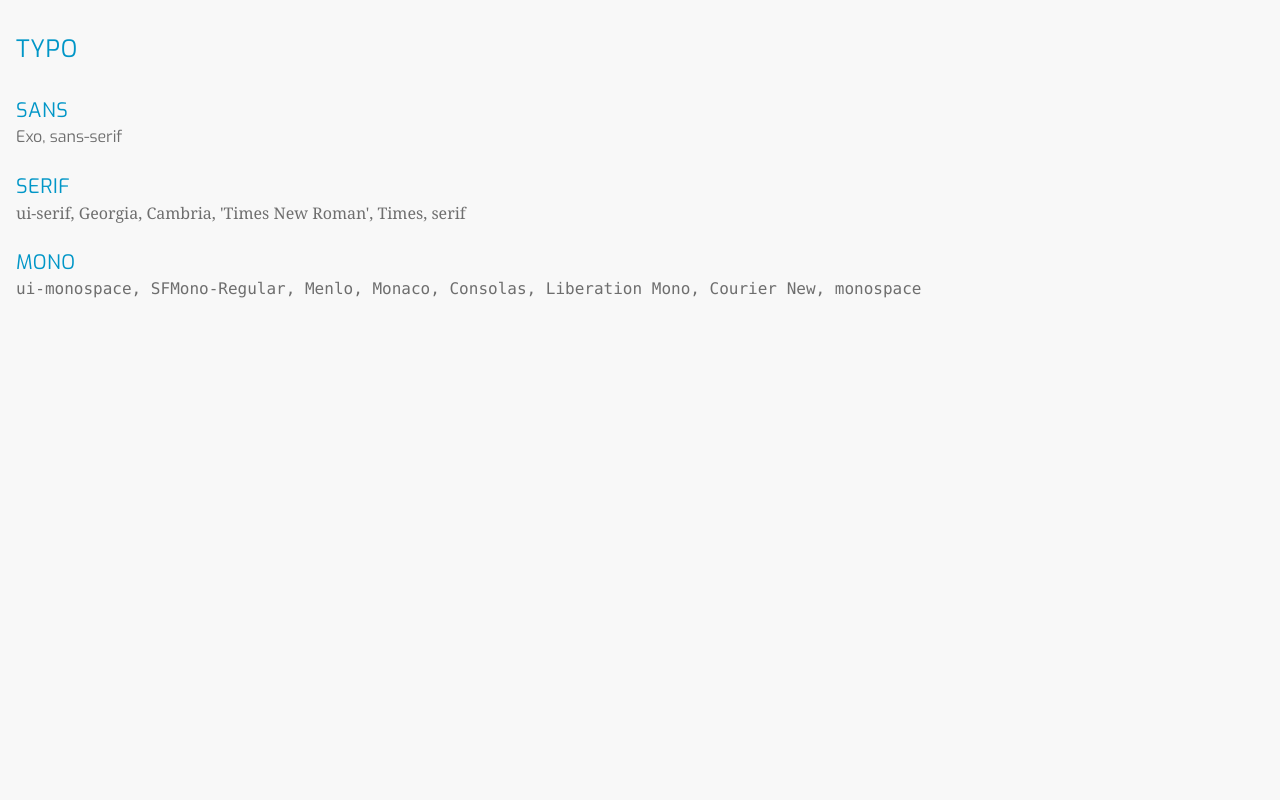
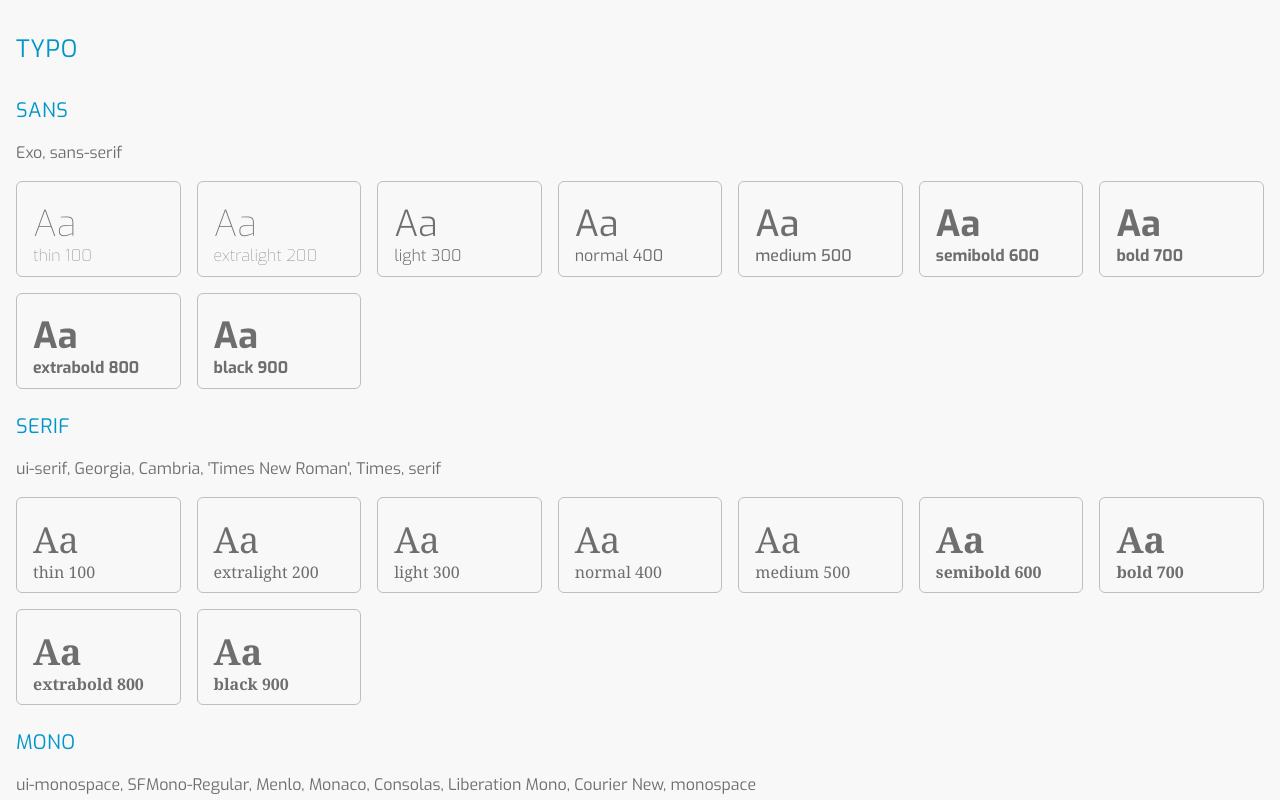
Before and after one commit to StefanKandlbinder/styledictionarytailwindbridge, an Angular app: page / in a window 1280 px wide. Shown: the part 2000-2800 px from the top of the page. Before the commit the page ends 2333 px from the top, so only its background shows below. Built offline with nearby package versions, Linux system fonts and the light colour scheme.

Commit message:
font weight

```diff
--- a/src/app/designsystem/typo/typo.component.html
+++ b/src/app/designsystem/typo/typo.component.html
@@ -1,4 +1,13 @@
 <ng-container *ngFor="let family of families; let i = index">
-  <h3 class="mt-3">{{ family.attributes.item }}</h3>
-  <div [style.fontFamily]="getFamilyProperty(family)">{{ family.value }}</div>
+  <h3 class="mt-3 mb-2">{{ family.attributes.item }}</h3>
+  <p class="mb-2">{{ family.value }}</p>
+  <ul class="grid grid-cols-2 sm:grid-cols-3 md:grid-cols-4 lg:grid-cols-6 xl:grid-cols-7 gap-2">
+    <li *ngFor="let weight of weights; let j = index"
+      class="w-full flex flex-col justify-end px-2 py-1 h-12 border border-gray-300 rounded-md"
+      [style.fontWeight]="getWeightProperty(weight)"
+      [style.fontFamily]="getFamilyProperty(family)">
+      <div class="text-4xl">Aa</div>
+      <div class="text-xs sm:text-base">{{ weight.attributes.item }} {{ weight.value }}</div>
+    </li>
+  </ul>
 </ng-container>
--- a/src/app/designsystem/typo/typo.component.ts
+++ b/src/app/designsystem/typo/typo.component.ts
@@ -11,9 +11,13 @@ export class TypoComponent implements OnInit {
   families: any[];
   familyKeys!: string[];
   familyHues!: any;
+  weights: any[];
+  weightKeys!: string[];
+  weightHues!: any;
 
   constructor(private tokensService: TokensService) {
     this.families = [];
+    this.weights = [];
   }
 
   ngOnInit(): void {
@@ -22,6 +26,7 @@ export class TypoComponent implements OnInit {
         next: (next: any) => {
           this.tokens = next;
           this.getFamilyTokens();
+          this.getWeightTokens();
         }
       }
     )
@@ -32,10 +37,20 @@ export class TypoComponent implements OnInit {
     this.familyKeys.map(key => {
       this.families.push(this.tokens.font.family[key]);
     })
-    console.log(this.families)
+  }
+
+  getWeightTokens() {
+    this.weightKeys = Object.keys(this.tokens.font.weight);
+    this.weightKeys.map(key => {
+      this.weights.push(this.tokens.font.weight[key]);
+    })
   }
 
   getFamilyProperty(family: any) {
     return `var(--${ family.name })`
   }
+
+  getWeightProperty(weight: any) {
+    return `var(--${ weight.name })`
+  }
 }
--- /dev/null
+++ b/src/assets/styles/font.weight.tokens.tailwind.js
@@ -0,0 +1 @@
+module.exports = {thin:"var(--one-font-weight-thin)",extralight:"var(--one-font-weight-extralight)",light:"var(--one-font-weight-light)",normal:"var(--one-font-weight-normal)",medium:"var(--one-font-weight-medium)",semibold:"var(--one-font-weight-semibold)",bold:"var(--one-font-weight-bold)",extrabold:"var(--one-font-weight-extrabold)",black:"var(--one-font-weight-black)",}
--- a/src/assets/styles/tokens.css
+++ b/src/assets/styles/tokens.css
@@ -1,6 +1,6 @@
 /**
  * Do not edit directly
- * Generated on Thu, 02 Dec 2021 15:40:48 GMT
+ * Generated on Thu, 02 Dec 2021 21:01:27 GMT
  */
 
 :root {
@@ -18,6 +18,15 @@
   --one-spacing-2: 1rem;
   --one-spacing-1: 0.5rem;
   --one-spacing-0: 0px;
+  --one-font-weight-black: 900;
+  --one-font-weight-extrabold: 800;
+  --one-font-weight-bold: 700;
+  --one-font-weight-semibold: 600;
+  --one-font-weight-medium: 500;
+  --one-font-weight-normal: 400;
+  --one-font-weight-light: 300;
+  --one-font-weight-extralight: 200;
+  --one-font-weight-thin: 100;
   --one-font-family-mono: ui-monospace, SFMono-Regular, Menlo, Monaco, Consolas, Liberation Mono, Courier New, monospace;
   --one-font-family-serif: ui-serif, Georgia, Cambria, 'Times New Roman', Times, serif;
   --one-font-family-sans: Exo, sans-serif;
--- a/src/assets/styles/tokens.json
+++ b/src/assets/styles/tokens.json
@@ -754,6 +754,179 @@
           "mono"
         ]
       }
+    },
+    "weight": {
+      "thin": {
+        "value": "100",
+        "filePath": "src/styledictionary/tokens/font/weight.json",
+        "isSource": true,
+        "original": {
+          "value": "100"
+        },
+        "name": "one-font-weight-thin",
+        "attributes": {
+          "category": "font",
+          "type": "weight",
+          "item": "thin"
+        },
+        "path": [
+          "font",
+          "weight",
+          "thin"
+        ]
+      },
+      "extralight": {
+        "value": "200",
+        "filePath": "src/styledictionary/tokens/font/weight.json",
+        "isSource": true,
+        "original": {
+          "value": "200"
+        },
+        "name": "one-font-weight-extralight",
+        "attributes": {
+          "category": "font",
+          "type": "weight",
+          "item": "extralight"
+        },
+        "path": [
+          "font",
+          "weight",
+          "extralight"
+        ]
+      },
+      "light": {
+        "value": "300",
+        "filePath": "src/styledictionary/tokens/font/weight.json",
+        "isSource": true,
+        "original": {
+          "value": "300"
+        },
+        "name": "one-font-weight-light",
+        "attributes": {
+          "category": "font",
+          "type": "weight",
+          "item": "light"
+        },
+        "path": [
+          "font",
+          "weight",
+          "light"
+        ]
+      },
+      "normal": {
+        "value": "400",
+        "filePath": "src/styledictionary/tokens/font/weight.json",
+        "isSource": true,
+        "original": {
+          "value": "400"
+        },
+        "name": "one-font-weight-normal",
+        "attributes": {
+          "category": "font",
+          "type": "weight",
+          "item": "normal"
+        },
+        "path": [
+          "font",
+          "weight",
+          "normal"
+        ]
+      },
+      "medium": {
+        "value": "500",
+        "filePath": "src/styledictionary/tokens/font/weight.json",
+        "isSource": true,
+        "original": {
+          "value": "500"
+        },
+        "name": "one-font-weight-medium",
+        "attributes": {
+          "category": "font",
+          "type": "weight",
+          "item": "medium"
+        },
+        "path": [
+          "font",
+          "weight",
+          "medium"
+        ]
+      },
+      "semibold": {
+        "value": "600",
+        "filePath": "src/styledictionary/tokens/font/weight.json",
+        "isSource": true,
+        "original": {
+          "value": "600"
+        },
+        "name": "one-font-weight-semibold",
+        "attributes": {
+          "category": "font",
+          "type": "weight",
+          "item": "semibold"
+        },
+        "path": [
+          "font",
+          "weight",
+          "semibold"
+        ]
+      },
+      "bold": {
+        "value": "700",
+        "filePath": "src/styledictionary/tokens/font/weight.json",
+        "isSource": true,
+        "original": {
+          "value": "700"
+        },
+        "name": "one-font-weight-bold",
+        "attributes": {
+          "category": "font",
+          "type": "weight",
+          "item": "bold"
+        },
+        "path": [
+          "font",
+          "weight",
+          "bold"
+        ]
+      },
+      "extrabold": {
+        "value": "800",
+        "filePath": "src/styledictionary/tokens/font/weight.json",
+        "isSource": true,
+        "original": {
+          "value": "800"
+        },
+        "name": "one-font-weight-extrabold",
+        "attributes": {
+          "category": "font",
+          "type": "weight",
+          "item": "extrabold"
+        },
+        "path": [
+          "font",
+          "weight",
+          "extrabold"
+        ]
+      },
+      "black": {
+        "value": "900",
+        "filePath": "src/styledictionary/tokens/font/weight.json",
+        "isSource": true,
+        "original": {
+          "value": "900"
+        },
+        "name": "one-font-weight-black",
+        "attributes": {
+          "category": "font",
+          "type": "weight",
+          "item": "black"
+        },
+        "path": [
+          "font",
+          "weight",
+          "black"
+        ]
+      }
     }
   },
   "spacing": {
--- a/tailwind.config.js
+++ b/tailwind.config.js
@@ -1,6 +1,7 @@
 const colors = require("./src/assets/styles/color.tokens.tailwind.js")
 const spacing = require("./src/assets/styles/spacing.tokens.tailwind.js")
 const fontFamily = require("./src/assets/styles/font.family.tokens.tailwind.js")
+const fontWeight = require("./src/assets/styles/font.weight.tokens.tailwind.js")
 // const colors = require('tailwindcss/colors')
 
 module.exports = {
@@ -215,17 +216,7 @@ module.exports = {
       '8xl': ['6rem', { lineHeight: '1' }],
       '9xl': ['8rem', { lineHeight: '1' }],
     },
-    fontWeight: {
-      thin: '100',
-      extralight: '200',
-      light: '300',
-      normal: '400',
-      medium: '500',
-      semibold: '600',
-      bold: '700',
-      extrabold: '800',
-      black: '900',
-    },
+    fontWeight,
     gap: (theme) => theme('spacing'),
     gradientColorStops: (theme) => theme('colors'),
     gridAutoColumns: {
```
Also changed, not shown: src/styledictionary/formats/tailwindFontWeightFormat.js (added, +19 -0 lines), src/styledictionary/sd.config.js (+18 -1 lines), src/styledictionary/tokens/font/weight.json (added, +33 -0 lines).
